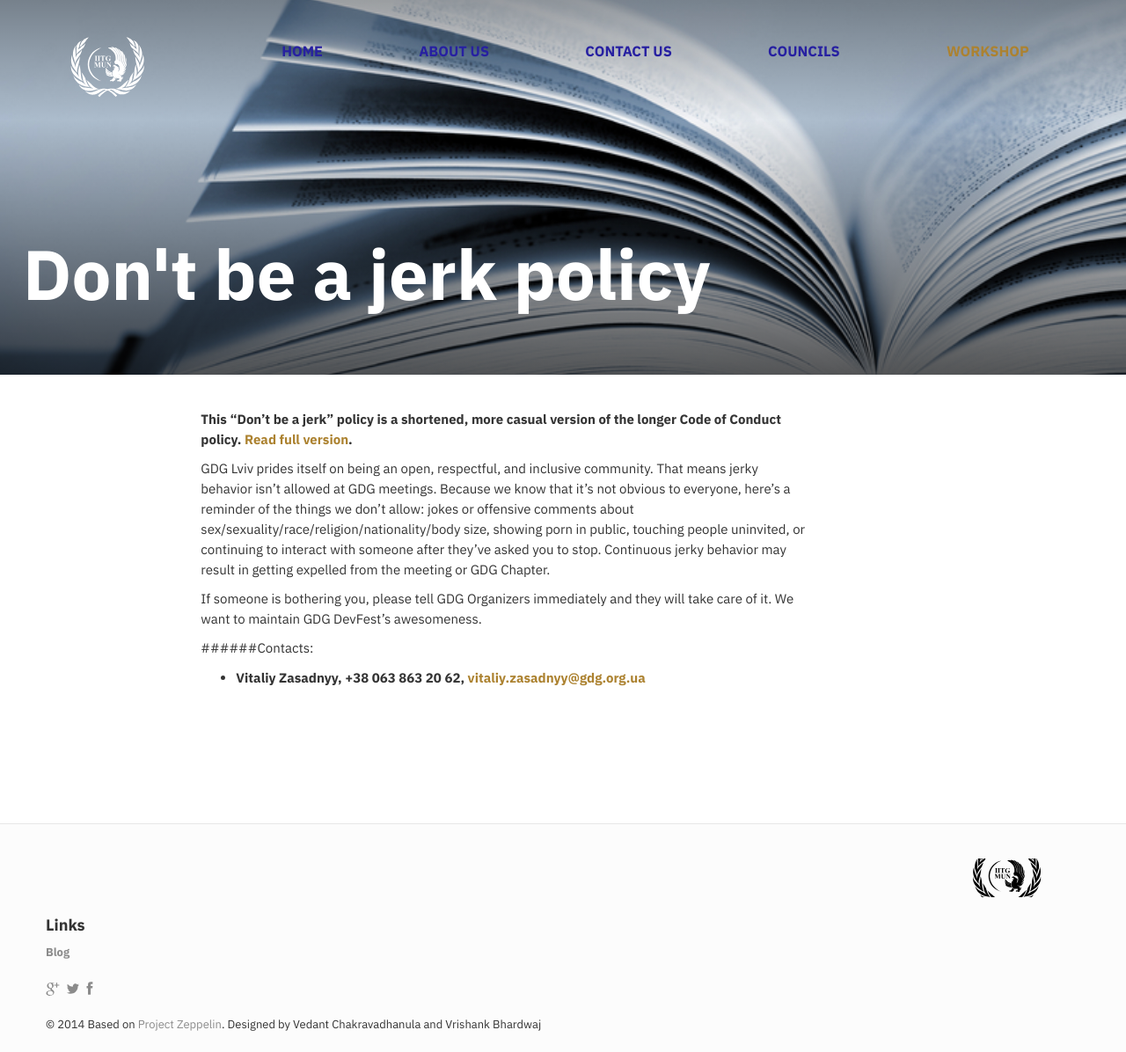
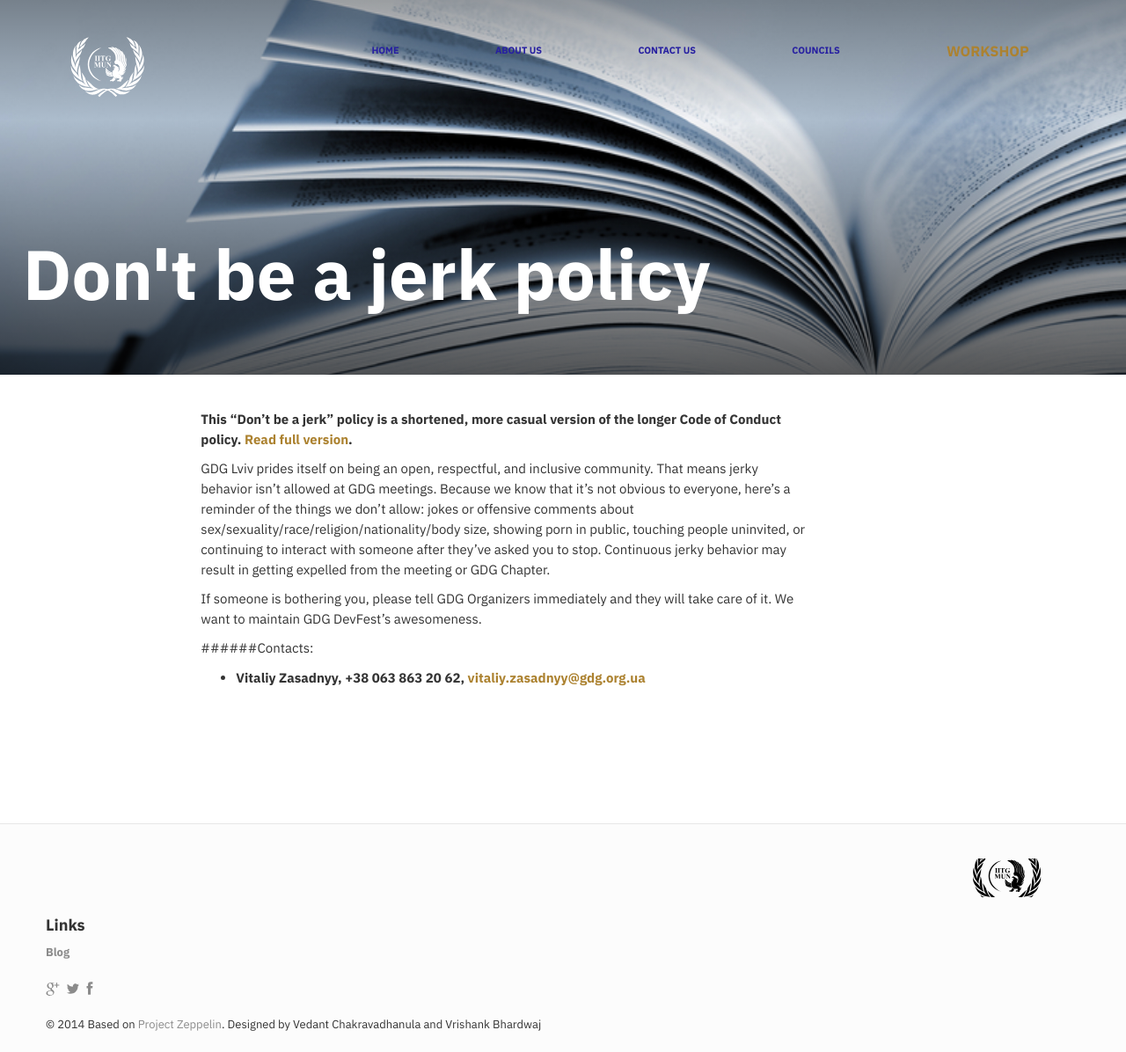
Before and after one commit to rupam170123041/IITG-MUN.github.io, a Jekyll site: the page built from cod.md, in a window 1280 px wide and 1196 px high. Shown: the whole window at 88% size. Built offline with Jekyll 4.4.1, drawn with Linux system fonts in a browser that asks for light colours; nearby versions of some CDN libraries; comment, search, counter and statistics services are not loaded.

```diff
--- a/css/main.css
+++ b/css/main.css
@@ -1935,10 +1935,11 @@
     transform: translateY(20px)}
 nav li {
     display: inline-block;
+    font-size: 0.85vw;
     padding: 0 4.16667vw;
     vertical-align: middle}
 nav li a {
-    font-size: 1.5em;
+    font-size: 0.85vw;
     font-weight: bold;
     -webkit-transition: all 0.3s;
     transition: all 0.3s;
```
